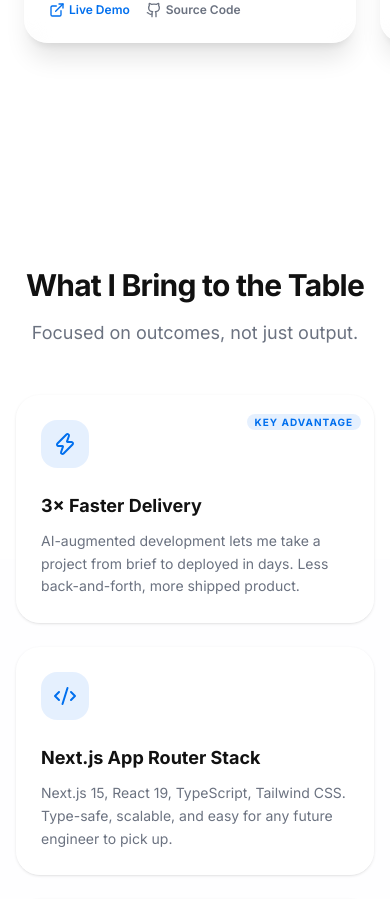
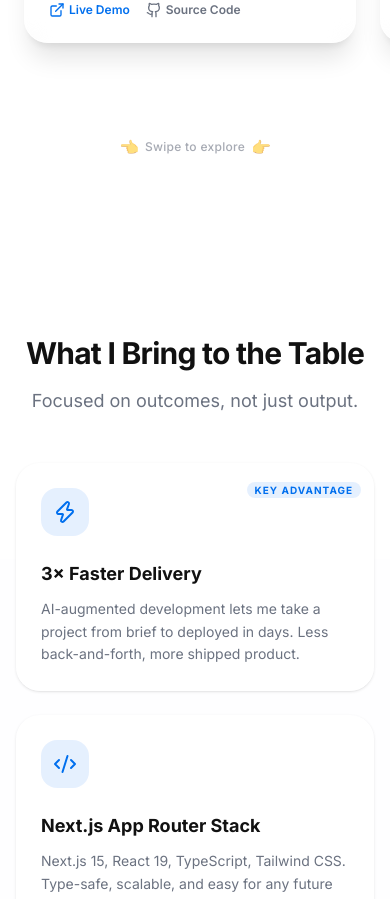
Before and after one commit to Sterben20/Zenith_portofolio, a Next.js app: page / in a window 390 px wide. Shown: the part 3252-4151 px from the top of the page. Built offline with nearby package versions, Linux system fonts and the light colour scheme.

Commit message:
feat: add swipe dot indicators and mobile swipe hint to FeaturedProjects carousel

```diff
--- a/src/components/sections/FeaturedProjects.tsx
+++ b/src/components/sections/FeaturedProjects.tsx
@@ -1,6 +1,6 @@
 "use client";
 
-import { useRef } from "react";
+import { useRef, useState, useEffect } from "react";
 import { motion, animate } from "framer-motion";
 import { ExternalLink, ChevronLeft, ChevronRight, Bot } from "lucide-react";
 import Link from "next/link";
@@ -48,6 +48,7 @@ const projects = [
 
 export function FeaturedProjects() {
   const scrollContainerRef = useRef<HTMLDivElement>(null);
+  const [activeIndex, setActiveIndex] = useState(0);
 
   const scroll = (direction: "left" | "right") => {
     if (!scrollContainerRef.current) return;
@@ -69,6 +70,21 @@ export function FeaturedProjects() {
       },
     });
   };
+
+  useEffect(() => {
+    const container = scrollContainerRef.current;
+    if (!container) return;
+
+    const handleScroll = () => {
+      const card = container.firstElementChild as HTMLElement;
+      const cardWidth = card ? card.offsetWidth + 48 : container.clientWidth;
+      const index = Math.round(container.scrollLeft / cardWidth);
+      setActiveIndex(Math.min(index, projects.length - 1));
+    };
+
+    container.addEventListener("scroll", handleScroll, { passive: true });
+    return () => container.removeEventListener("scroll", handleScroll);
+  }, []);
 
   return (
     <section id="projects" className="w-full bg-background py-24 md:py-32">
@@ -185,6 +201,60 @@ export function FeaturedProjects() {
             ))}
           </div>
         </div>
+
+        {/* Dot Indicators — outside relative wrapper to prevent clipping */}
+        <div className="flex items-center justify-center gap-2.5 mt-6">
+          {projects.map((_, i) => (
+            <button
+              key={i}
+              onClick={() => {
+                const container = scrollContainerRef.current;
+                if (!container) return;
+                const card = container.firstElementChild as HTMLElement;
+                const cardWidth = card ? card.offsetWidth + 48 : container.clientWidth;
+                const from = container.scrollLeft;
+                const to = i * cardWidth;
+                animate(from, to, {
+                  type: "spring",
+                  stiffness: 120,
+                  damping: 22,
+                  mass: 0.6,
+                  onUpdate: (v) => { container.scrollLeft = v; },
+                });
+              }}
+              aria-label={`Go to project ${i + 1}`}
+              className="relative h-2 rounded-full transition-all duration-300 focus:outline-none cursor-pointer"
+              style={{
+                width: activeIndex === i ? "2rem" : "0.5rem",
+                backgroundColor: activeIndex === i ? "hsl(var(--primary))" : "hsl(var(--border))",
+              }}
+            />
+          ))}
+        </div>
+
+        {/* Mobile swipe hint */}
+        <motion.div
+          className="flex md:hidden items-center justify-center gap-1.5 mt-3 text-muted-foreground/60 text-xs"
+          initial={{ opacity: 1 }}
+          animate={{ opacity: [1, 0.3, 1] }}
+          transition={{ duration: 1.8, repeat: 2, repeatType: "loop", ease: "easeInOut" }}
+        >
+          <motion.span
+            animate={{ x: [0, 6, 0] }}
+            transition={{ duration: 1.8, repeat: 2, repeatType: "loop", ease: "easeInOut" }}
+            className="text-base"
+          >
+            👈
+          </motion.span>
+          <span className="font-medium tracking-wide">Swipe to explore</span>
+          <motion.span
+            animate={{ x: [0, -6, 0] }}
+            transition={{ duration: 1.8, repeat: 2, repeatType: "loop", ease: "easeInOut" }}
+            className="text-base"
+          >
+            👉
+          </motion.span>
+        </motion.div>
       </div>
     </section>
   );
```
Also changed, not shown: 1 other file (tests, documents, lock files or other folders).
